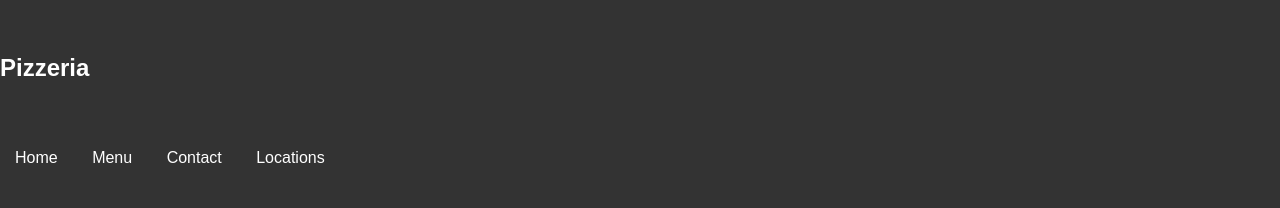
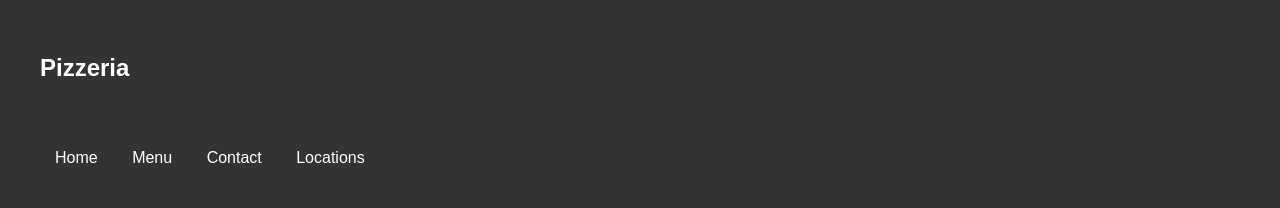
Before and after one commit to olivernur/dsproject.github.io, a plain HTML site: page location.html in a window 1280 px wide. Shown: the top 208 px of the page. Drawn offline with Linux system fonts and the light colour scheme; grey boxes are pictures that could not be loaded.

Commit message:
Update location.html

```diff
--- a/location.html
+++ b/location.html
@@ -8,9 +8,10 @@
 </head>
 <body>
     <header>
-        <h1>Pizzeria</h1>
-        <nav>
-            <ul>
+        <div class="container"></main>
+            <h1>Pizzeria</h1>
+            <nav>
+             <ul>
                 <li><a href="index.html">Home</a></li>
                 <li><a href="menu.html">Menu</a></li>
                 <li><a href="contact.html">Contact</a></li>
```
